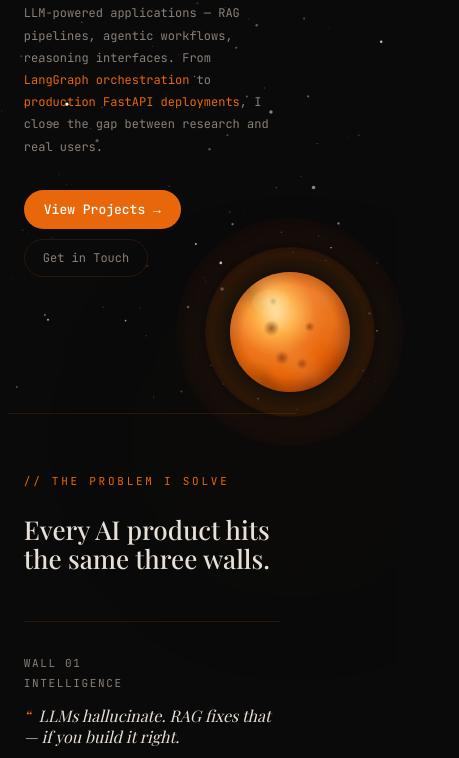
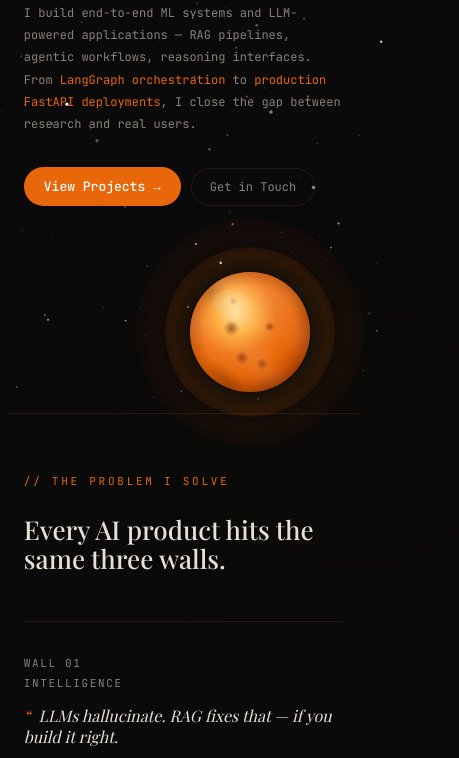
Before and after one commit to AdarshPandeyDevelop/adarshpandey, a plain HTML site: page index.html in a window 390 px wide. Shown: the part 431-1189 px from the top of the page, 459 px wide, since content can reach past the window. Drawn offline with nearby package versions, Linux system fonts and the light colour scheme; a web font is replaced by a local one.

Commit message:
Update index.html

```diff
--- a/index.html
+++ b/index.html
@@ -58,14 +58,14 @@
         scroll-behavior: smooth;
         -webkit-text-size-adjust: 100%;
         /* overflow-x: hidden; */
-        width: 74vw;
+        width: 90vw;
       }
 
       body {
         background: var(--bg);
         color: var(--text);
         font-family: "JetBrains Mono", monospace;
-        overflow-x: hidden;
+        /* overflow-x: hidden; */
         cursor: none;
         -webkit-font-smoothing: antialiased;
         -moz-osx-font-smoothing: grayscale;
@@ -129,7 +129,7 @@
       #sun-container {
         position: fixed;
         bottom: 21px;
-        right: clamp(40px, 5vw, 80px);
+        right: clamp(80px, 5vw, 80px);
         width: clamp(120px, 18vw, 220px);
         height: clamp(120px, 18vw, 220px);
         pointer-events: none;
```
